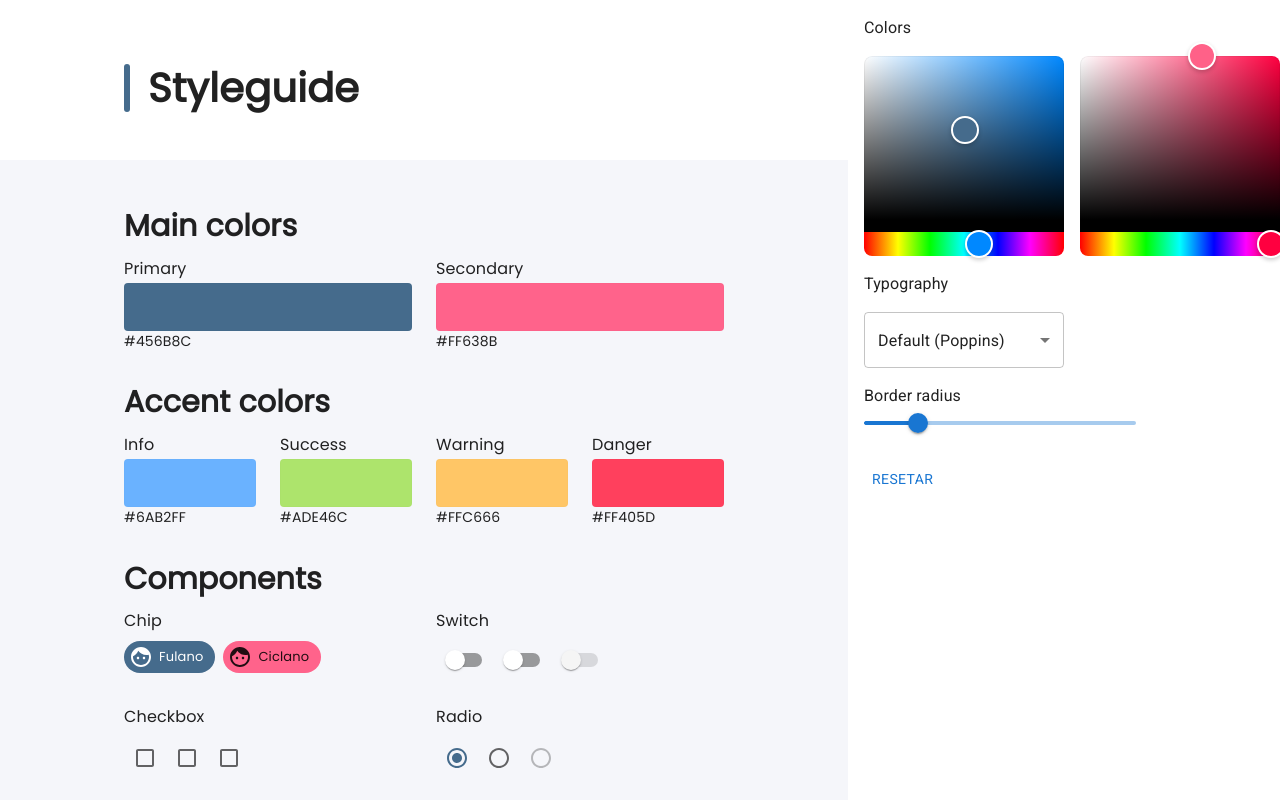
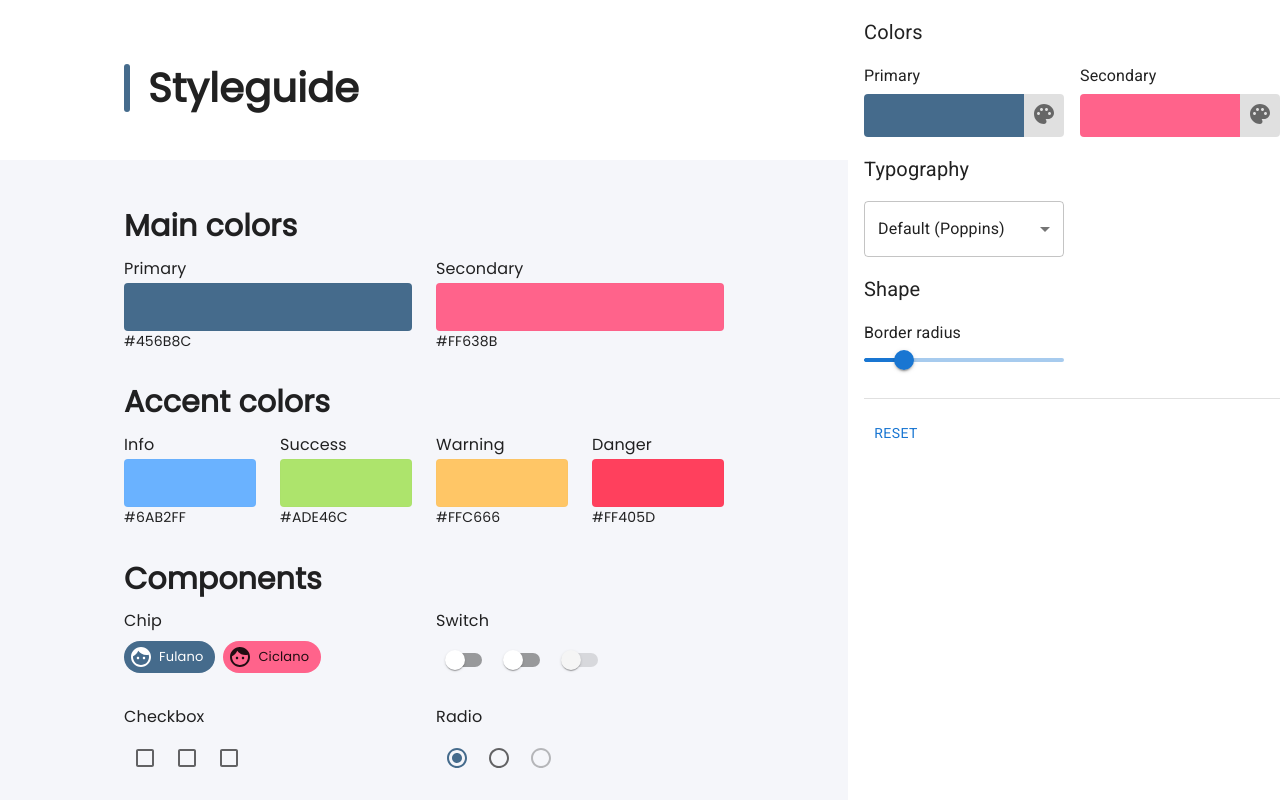
Before and after one commit to alanjantz/react-styling, a React (Create React App) app: page / in a window 1280 px wide. Built offline with nearby package versions, Linux system fonts and the light colour scheme.

Commit message:
Criação de componente para seleção de cor

```diff
--- /dev/null
+++ b/src/components/ColorPicker/index.tsx
@@ -0,0 +1,55 @@
+import React, { useState, useCallback } from "react";
+import Popover from "@mui/material/Popover";
+import PaletteIcon from "@mui/icons-material/Palette";
+import { HexColorPicker } from "react-colorful";
+import { Button, ColorBox, IconButton } from "./styles";
+
+type ColorPickerProps = {
+  color: string;
+  onChange: (newColor: string) => void;
+};
+
+const ColorPicker: React.FC<ColorPickerProps> = ({ color, onChange }) => {
+  const [anchorEl, setAnchorEl] = useState<HTMLButtonElement | null>(null);
+  const [newColor, setNewColor] = useState<string>(color);
+
+  const handleClick = (event: React.MouseEvent<HTMLButtonElement>) => {
+    setAnchorEl(event.currentTarget);
+  };
+
+  const handleClosePopover = useCallback(() => {
+    setAnchorEl(null);
+    onChange(newColor);
+  }, [onChange, newColor, setAnchorEl]);
+
+  const popoverOpen = Boolean(anchorEl);
+
+  return (
+    <>
+      <Button onClick={handleClick}>
+        <ColorBox color={color} />
+        <IconButton>
+          <PaletteIcon />
+        </IconButton>
+      </Button>
+
+      <Popover
+        id={popoverOpen ? "simple-popover" : undefined}
+        open={popoverOpen}
+        anchorEl={anchorEl}
+        onClose={handleClosePopover}
+        anchorOrigin={{
+          vertical: "top",
+          horizontal: "left",
+        }}
+      >
+        <HexColorPicker
+          color={newColor}
+          onChange={(newColor) => setNewColor(newColor)}
+        />
+      </Popover>
+    </>
+  );
+};
+
+export default ColorPicker;
--- /dev/null
+++ b/src/components/ColorPicker/styles.tsx
@@ -0,0 +1,43 @@
+import styled from "styled-components";
+
+export const Button = styled.button`
+  border: none;
+  background: transparent;
+  cursor: pointer;
+  width: 100%;
+  display: flex;
+  align-content: stretch;
+  align-items: stretch;
+  justify-content: space-between;
+  padding: 0px;
+`;
+
+export const IconButton = styled.div`
+  padding: ${({ theme }) => theme.spacing(1)};
+  color: ${({ theme }) => theme.palette.action.active};
+  background-color: ${({ theme }) => theme.palette.divider};
+
+  -webkit-border-top-right-radius: ${({ theme }) => theme.shape.borderRadius}px;
+  -webkit-border-bottom-right-radius: ${({ theme }) =>
+    theme.shape.borderRadius}px;
+  -moz-border-radius-topright: ${({ theme }) => theme.shape.borderRadius}px;
+  -moz-border-radius-bottomright: ${({ theme }) => theme.shape.borderRadius}px;
+  border-top-right-radius: ${({ theme }) => theme.shape.borderRadius}px;
+  border-bottom-right-radius: ${({ theme }) => theme.shape.borderRadius}px;
+`;
+
+type ColorBoxProps = {
+  color: string;
+};
+
+export const ColorBox = styled.div<ColorBoxProps>`
+  width: 100%;
+  background-color: ${({ color }) => color} !important;
+  -webkit-border-top-left-radius: ${({ theme }) => theme.shape.borderRadius}px;
+  -webkit-border-bottom-left-radius: ${({ theme }) =>
+    theme.shape.borderRadius}px;
+  -moz-border-radius-topleft: ${({ theme }) => theme.shape.borderRadius}px;
+  -moz-border-radius-bottomleft: ${({ theme }) => theme.shape.borderRadius}px;
+  border-top-left-radius: ${({ theme }) => theme.shape.borderRadius}px;
+  border-bottom-left-radius: ${({ theme }) => theme.shape.borderRadius}px;
+`;
--- a/src/pages/ThemeChanger/index.tsx
+++ b/src/pages/ThemeChanger/index.tsx
@@ -1,14 +1,15 @@
 import React from "react";
 import Box from "@mui/material/Box";
 import Button from "@mui/material/Button";
-import { HexColorPicker } from "react-colorful";
-import { useThemeChanger } from "../../hooks/ThemeChanger/ThemeChangerContext";
 import Grid from "@mui/material/Grid";
 import Typography from "@mui/material/Typography";
 import Slider from "@mui/material/Slider";
 import FormControl from "@mui/material/FormControl";
 import Select, { SelectChangeEvent } from "@mui/material/Select";
+import Divider from "@mui/material/Divider";
 import MenuItem from "@mui/material/MenuItem";
+import { useThemeChanger } from "../../hooks/ThemeChanger/ThemeChangerContext";
+import ColorPicker from "../../components/ColorPicker";
 
 const ThemeChanger: React.FC = () => {
   const {
@@ -26,16 +27,18 @@ const ThemeChanger: React.FC = () => {
         <Grid item xs={12}>
           <Grid container spacing={2}>
             <Grid item xs={12}>
-              <Typography>Colors</Typography>
+              <Typography variant="h6">Colors</Typography>
             </Grid>
             <Grid item xs={6}>
-              <HexColorPicker
+              <Typography gutterBottom>Primary</Typography>
+              <ColorPicker
                 color={theme.palette.primary.main}
                 onChange={changePrimaryColor}
               />
             </Grid>
             <Grid item xs={6}>
-              <HexColorPicker
+              <Typography gutterBottom>Secondary</Typography>
+              <ColorPicker
                 color={theme.palette.secondary.main}
                 onChange={changeSecondaryColor}
               />
@@ -45,7 +48,7 @@ const ThemeChanger: React.FC = () => {
         <Grid item xs={12}>
           <Grid container spacing={2}>
             <Grid item xs={12}>
-              <Typography>Typography</Typography>
+              <Typography variant="h6">Typography</Typography>
             </Grid>
             <Grid item xs={6}>
               <FormControl fullWidth>
@@ -68,14 +71,19 @@ const ThemeChanger: React.FC = () => {
             </Grid>
           </Grid>
         </Grid>
-        <Grid item xs={8}>
+        <Grid item xs={12}>
+          <Grid container spacing={2}>
+            <Grid item xs={12}>
+              <Typography variant="h6">Shape</Typography>
+            </Grid>
+            <Grid item xs={6}>
               <Typography>Border radius</Typography>
               <Slider
                 aria-label="Border radius"
                 value={theme.shape.borderRadius}
                 getAriaValueText={() => theme.shape.borderRadius.toString()}
                 valueLabelDisplay="auto"
-            onChange={(event: Event, value: number | number[]) =>
+                onChange={(_, value: number | number[]) =>
                   changeBorderRadius(value as number)
                 }
                 step={1}
@@ -84,14 +92,19 @@ const ThemeChanger: React.FC = () => {
               />
             </Grid>
             <Grid item xs={12}>
+              <Divider />
+            </Grid>
+            <Grid item xs={12}>
               <Button
                 variant="text"
                 onClick={() => {
                   resetTheme();
                 }}
               >
-            Resetar
+                Reset
               </Button>
+            </Grid>
+          </Grid>
         </Grid>
       </Grid>
     </Box>
```
Lines whose indentation alone changed are shown as unchanged.
